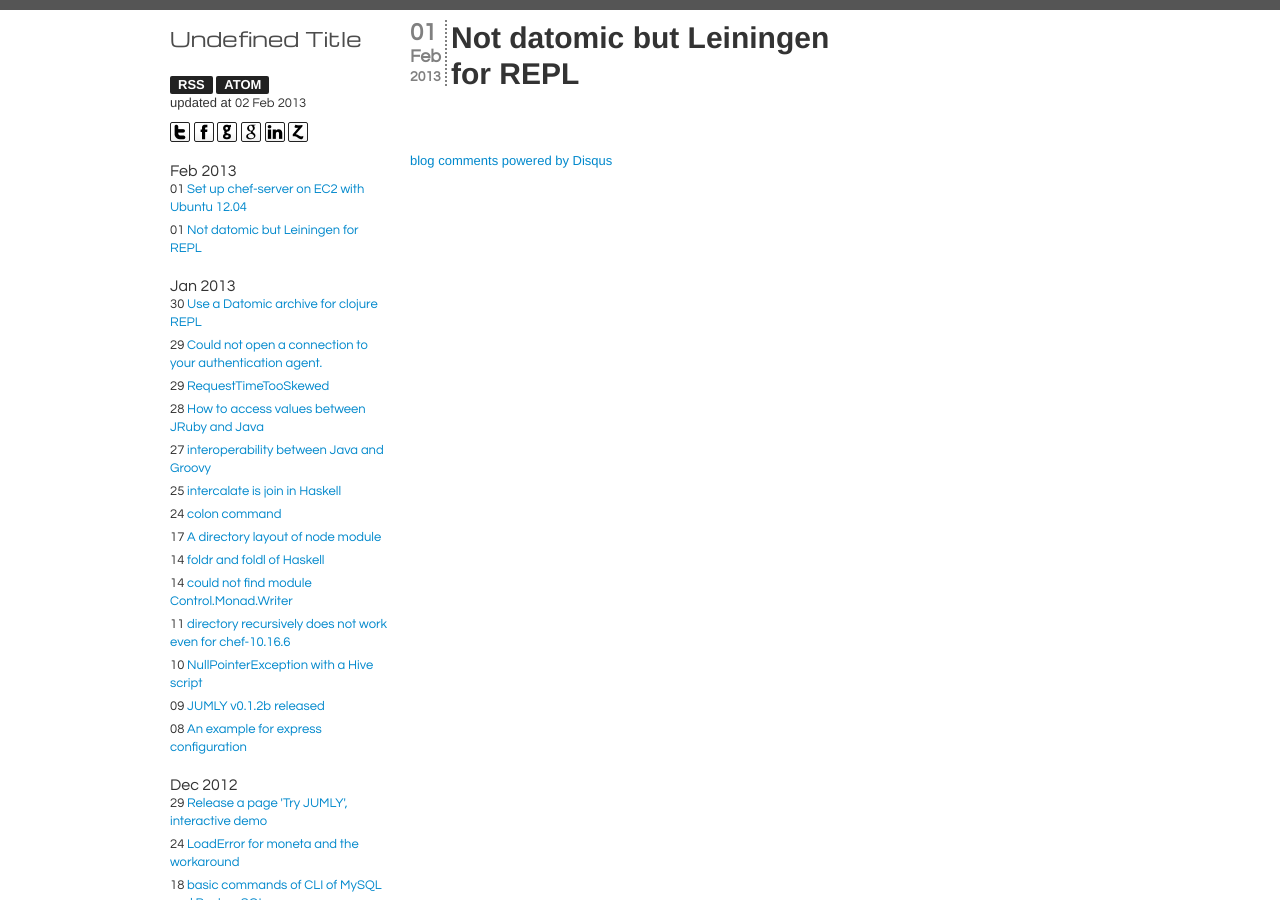
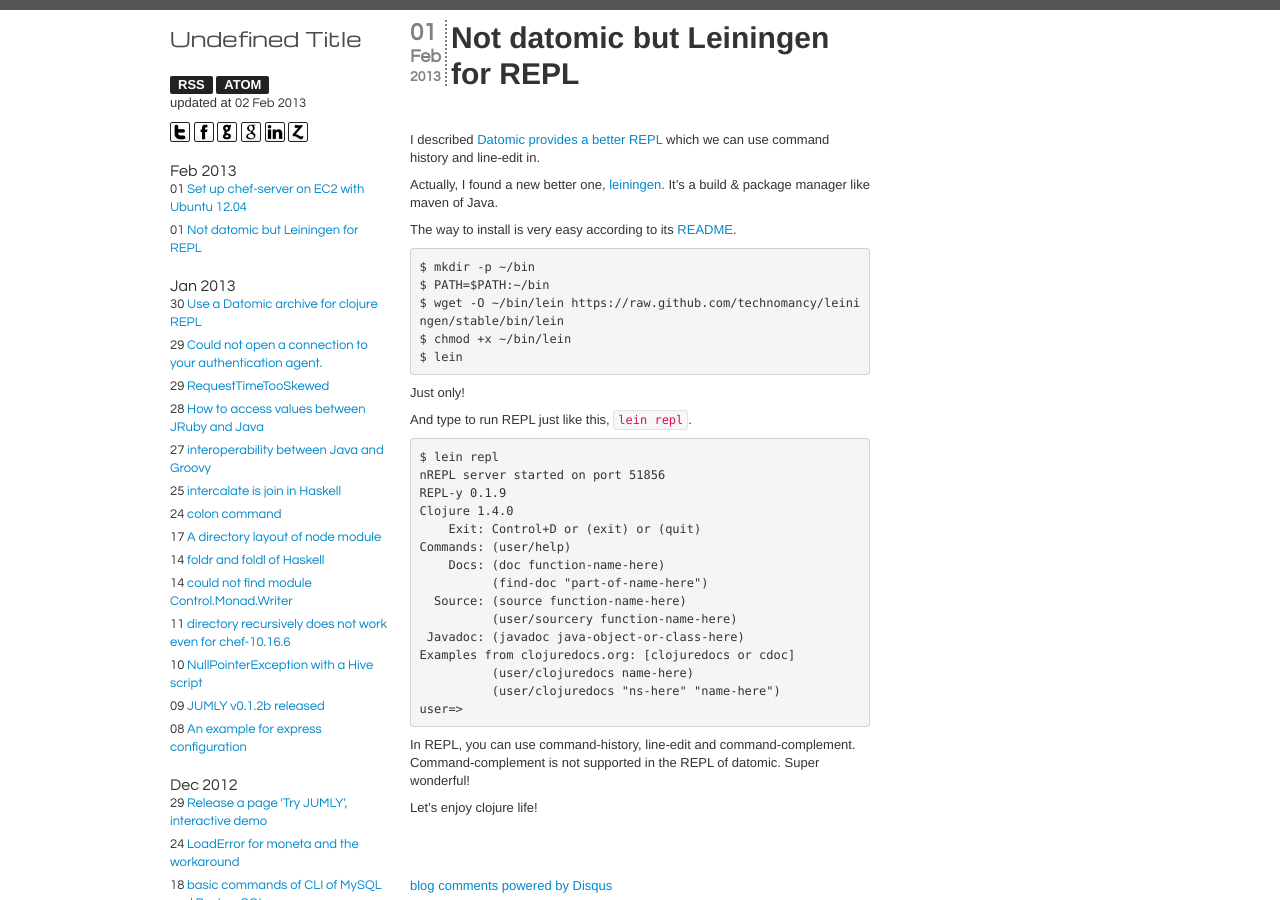
Before and after one commit to tmtk75/tmtk75.github.io, a Jekyll site: the page built from _posts/2013-02-01-not_datomic_but_leiningen_for_repl.md, in a window 1280 px wide and 900 px high. Built offline with Jekyll 4.4.1, drawn with Linux system fonts in a browser that asks for light colours; comment, search, counter and statistics services are not loaded.

Commit message:
leiningen

```diff
--- a/_posts/2013-02-01-not_datomic_but_leiningen_for_repl.md
+++ b/_posts/2013-02-01-not_datomic_but_leiningen_for_repl.md
@@ -4,3 +4,45 @@ title: Not datomic but Leiningen for REPL
 tags: clojure leiningen repl
 creation-date: 2013-02-01 16:39:49
 ---
+I described [Datomic provides a better REPL](/2013/01/30/use_datomic_for_clojure_repl.html) which we can use command history and line-edit in.
+
+Actually, I found a new better one, [leiningen][github].
+It's a build & package manager like maven of Java.
+
+  [github]: https://github.com/technomancy/leiningen
+
+The way to install is very easy according to its [README][github].
+
+    $ mkdir -p ~/bin
+    $ PATH=$PATH:~/bin
+    $ wget -O ~/bin/lein https://raw.github.com/technomancy/leiningen/stable/bin/lein
+    $ chmod +x ~/bin/lein
+    $ lein
+{:.terminal}
+
+Just only!
+
+And type to run REPL just like this, `lein repl`.
+
+    $ lein repl
+    nREPL server started on port 51856
+    REPL-y 0.1.9
+    Clojure 1.4.0
+        Exit: Control+D or (exit) or (quit)
+    Commands: (user/help)
+        Docs: (doc function-name-here)
+              (find-doc "part-of-name-here")
+      Source: (source function-name-here)
+              (user/sourcery function-name-here)
+     Javadoc: (javadoc java-object-or-class-here)
+    Examples from clojuredocs.org: [clojuredocs or cdoc]
+              (user/clojuredocs name-here)
+              (user/clojuredocs "ns-here" "name-here")
+    user=>
+{:.terminal}
+
+In REPL, you can use command-history, line-edit and command-complement.
+Command-complement is not supported in the REPL of datomic.
+Super wonderful!
+
+Let's enjoy clojure life!
```
Also changed, not shown: _posts/2012-05-02-chef_server_installation_on_ubuntu-11.10.md (+1 -1 lines), _posts/2013-01-30-use_datomic_for_clojure_repl.md (+7 -0 lines).
